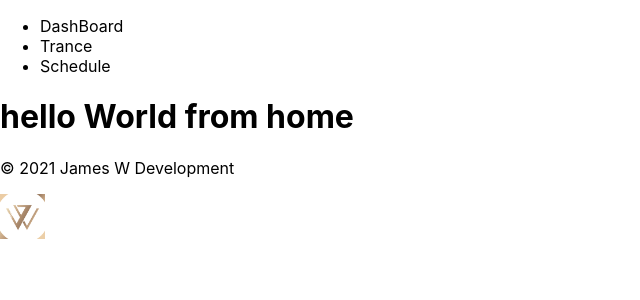
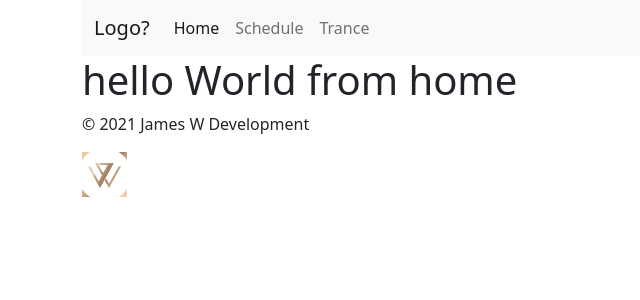
Before and after one commit to Jpeyton-hub/Battletrance, a Next.js app: page / in a window 1280 px wide. Shown: the top 300 px of the page, without its empty margins (0-640 px from the left). Built offline with nearby package versions, Linux system fonts and the light colour scheme.

Commit message:
added bootstrap to appjs and fixed header layout

```diff
--- a/components/header.js
+++ b/components/header.js
@@ -1,15 +1,46 @@
-import Link from 'next/link'
+import Link from "next/link";
+
 
 const Header = () => {
-    return (
-        <nav className='navbar navbar-expand-lg'>
-            <ul className=''>
-                <li className=''><Link href='/DashBoard'><a className='transition duration-500 hover:bg-yellow-500 transition duration-500 hover:tracking-widest p-1 rounded'>DashBoard</a></Link></li>
-                <li className=''>Trance</li>
-                <li className=''>Schedule</li>
-            </ul>
-        </nav>
-    )
-}
+  return (
+    <nav className="navbar navbar-expand-lg navbar-light bg-light">
+      <div className="container-fluid">
+        <a className="navbar-brand" href="#">
+          Logo?
+        </a>
+        <button
+          className="navbar-toggler"
+          type="button"
+          data-bs-toggle="collapse"
+          data-bs-target="#navbarNav"
+          aria-controls="navbarNav"
+          aria-expanded="false"
+          aria-label="Toggle navigation"
+        >
+          <span className="navbar-toggler-icon"></span>
+        </button>
+        <div className="collapse navbar-collapse" id="navbarNav">
+          <ul className="navbar-nav">
+            <li className="nav-item">
+              <Link href='/'><a className="nav-link active" aria-current="page" href="#">
+                Home
+              </a></Link>
+            </li>
+            <li className="nav-item">
+              <Link href='/Schedule'><a className="nav-link" href="#">
+                Schedule
+              </a></Link>
+            </li>
+            <li className="nav-item">
+              <Link href='/Trance'><a className="nav-link" href="#">
+                Trance
+              </a></Link>
+            </li>
+          </ul>
+        </div>
+      </div>
+    </nav>
+  );
+};
 
-export default Header
+export default Header;
--- a/components/layout.js
+++ b/components/layout.js
@@ -4,6 +4,7 @@
 
 const Layout = ({children}) => {
     return (
+        <>
         <div className='container'>
             <Head>
                 <link rel="icon" href="/favicon.ico" />
@@ -11,12 +12,15 @@
                 name="description"
                 content="Learn how to build a personal website using Next.js"
                 />
+                <link href="https://cdn.jsdelivr.net/npm/bootstrap@5.0.1/dist/css/bootstrap.min.css" rel="stylesheet" integrity="sha384-+0n0xVW2eSR5OomGNYDnhzAbDsOXxcvSN1TPprVMTNDbiYZCxYbOOl7+AMvyTG2x" crossorigin="anonymous"></link>
                 <title>BattleTrance</title>
             </Head>
             <Header />
             <main className=''>{children}</main>
             <Footer />
         </div>
+        <script src="https://cdn.jsdelivr.net/npm/bootstrap@5.0.1/dist/js/bootstrap.bundle.min.js" integrity="sha384-gtEjrD/SeCtmISkJkNUaaKMoLD0//ElJ19smozuHV6z3Iehds+3Ulb9Bn9Plx0x4" crossorigin="anonymous"></script>
+        </>
     )
 }
 
--- a/package.json
+++ b/package.json
@@ -8,6 +8,7 @@
     "start": "next start"
   },
   "dependencies": {
+    "@popperjs/core": "^2.9.2",
     "bootstrap": "^5.0.1",
     "localbase": "^0.7.5",
     "moment": "^2.29.1",
--- a/pages/_app.js
+++ b/pages/_app.js
@@ -1,4 +1,4 @@
-import '../styles/globals.css'
+import '../styles/globals.css';
 
 function MyApp({ Component, pageProps }) {
   return <Component {...pageProps} />
```
Also changed, not shown: 1 other file (tests, documents, lock files or other folders).
